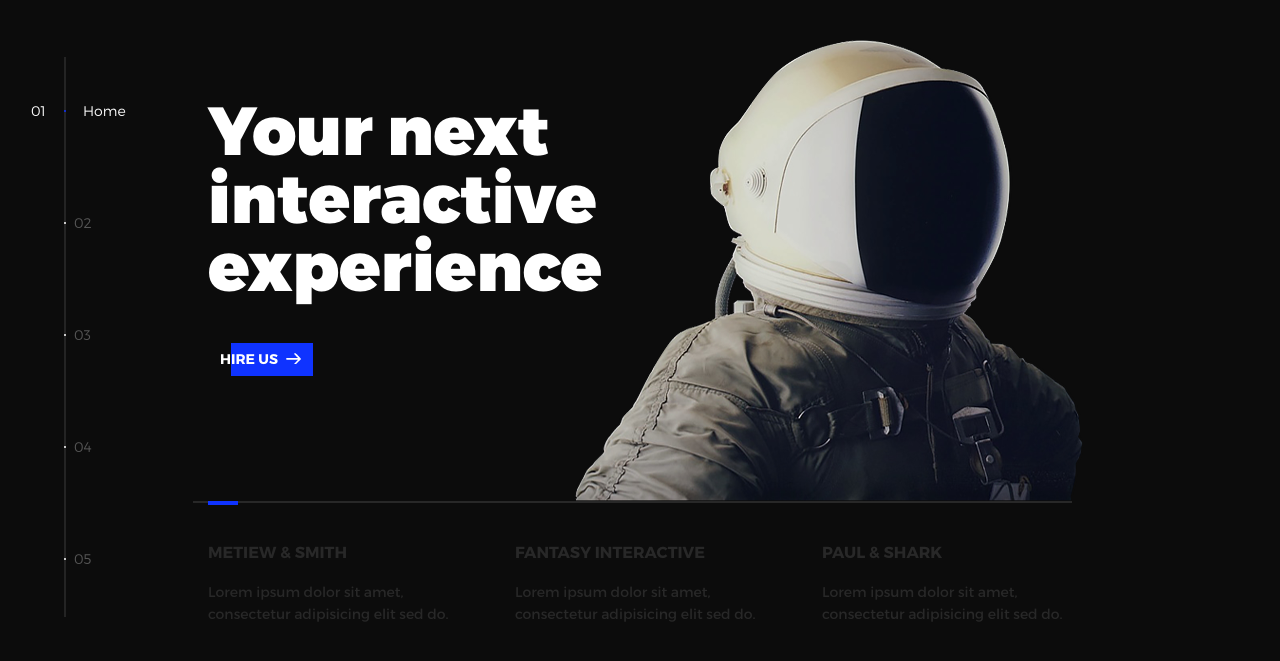
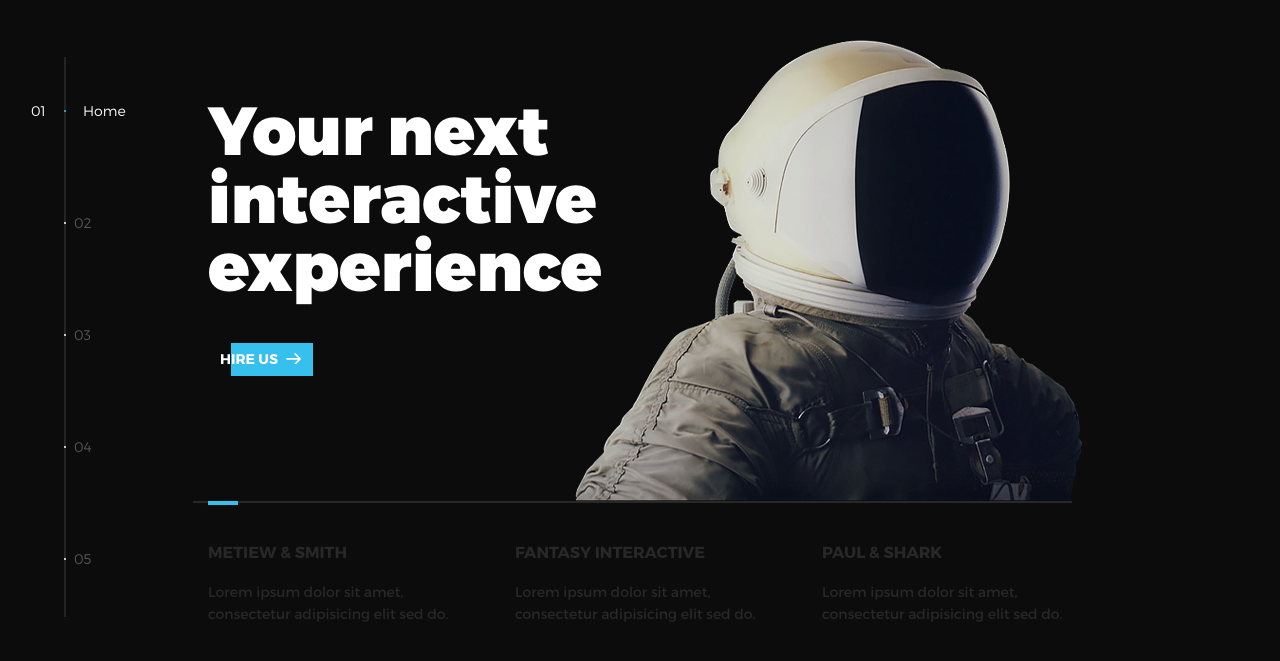
Before and after one commit to infuzeX/portfolio, a plain HTML site: page index.html in a window 1280 px wide. Shown: the part 63-724 px from the top of the page. Drawn offline with nearby package versions, Linux system fonts and the light colour scheme; files that its build step writes are made by us from their sources.

Commit message:
Update _vars.sass

```diff
--- a/assets/css/base/_vars.sass
+++ b/assets/css/base/_vars.sass
@@ -1,5 +1,5 @@
 // Colors
 $white: #fff
 $black: #0c0c0c
-$highlight: #0f33ff
+$highlight: #35C0ED
 $muted-gray: #282828
```
